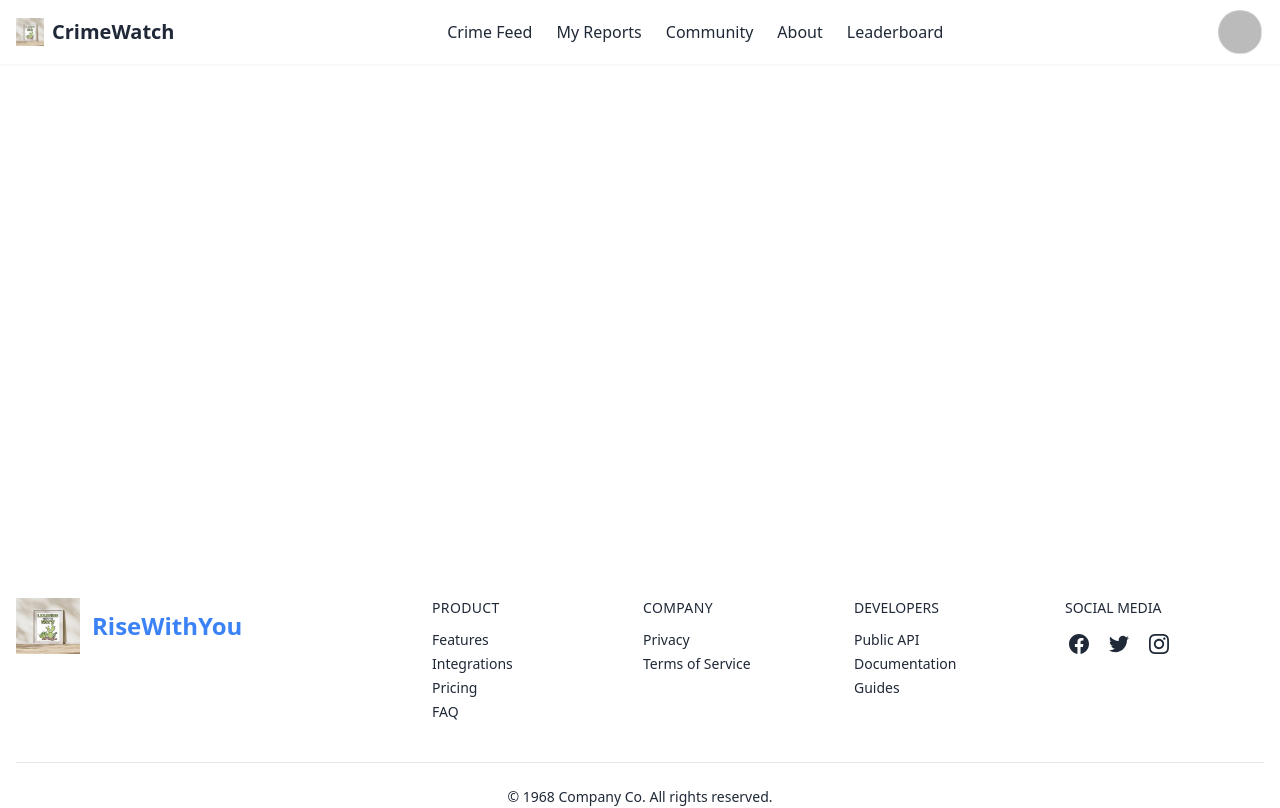
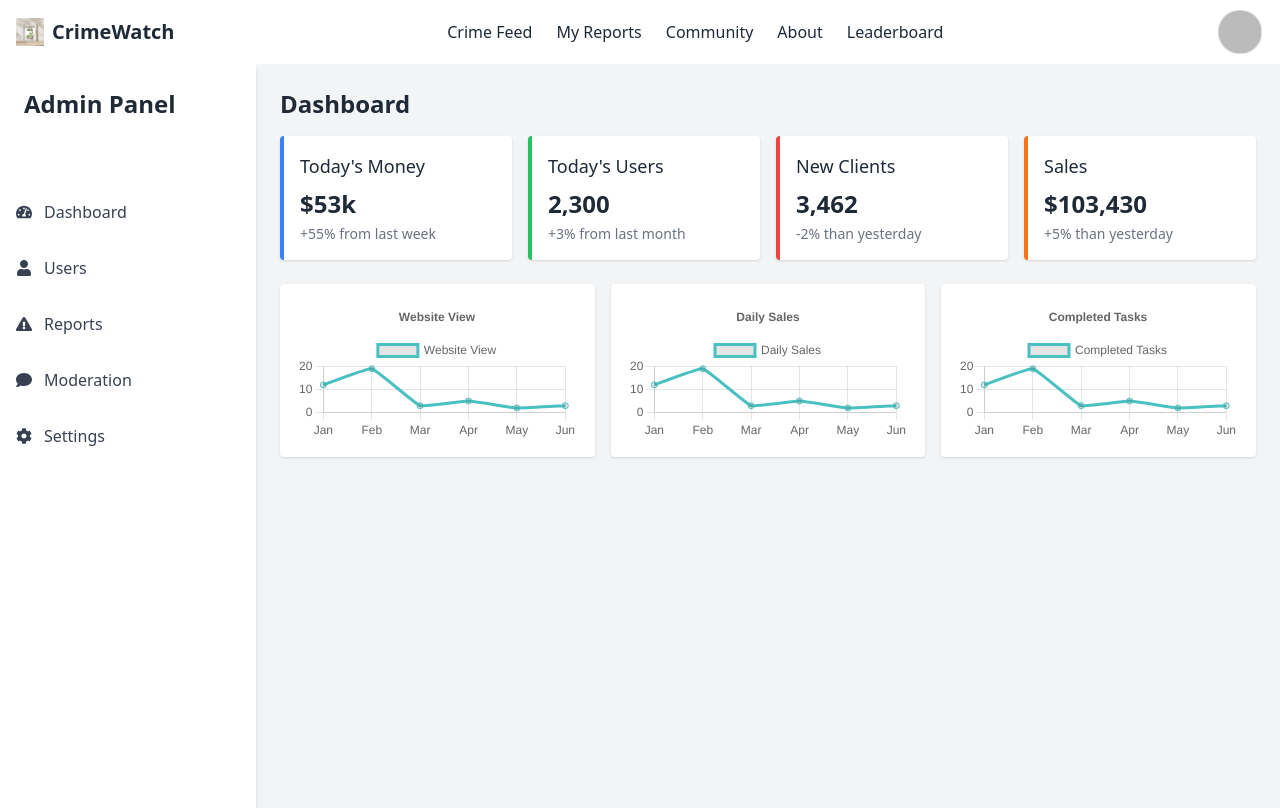
Before and after one commit to Idba1/CrimeWatch, a React (Vite) app in the folder client/: page /admin-dashboard in a window 1280 px wide. Shown: the top 808 px of the page. Built offline with nearby package versions, Linux system fonts and the light colour scheme; no server answers; sample sign-in values are in the browser's storage.

Commit message:
add static admin dashboard

```diff
--- a/client/package.json
+++ b/client/package.json
@@ -13,11 +13,13 @@
     "@heroicons/react": "^2.2.0",
     "@material-tailwind/react": "^2.1.10",
     "axios": "^1.7.7",
+    "chart.js": "^4.4.7",
     "date-fns": "^4.1.0",
     "emailjs-com": "^3.2.0",
     "firebase": "^11.0.1",
     "framer-motion": "^12.4.1",
     "react": "^18.3.1",
+    "react-chartjs-2": "^5.3.0",
     "react-dom": "^18.3.1",
     "react-hot-toast": "^2.4.1",
     "react-icon": "^1.0.0",
--- /dev/null
+++ b/client/src/Dashboard/AdminDashboard/AdminChart.jsx
@@ -0,0 +1,40 @@
+import { Line } from "react-chartjs-2";
+import { Chart as ChartJS, LineElement, CategoryScale, LinearScale, PointElement, Title, Tooltip, Legend } from "chart.js";
+
+ChartJS.register(LineElement, CategoryScale, LinearScale, PointElement, Title, Tooltip, Legend);
+
+const AdminChart = ({ title }) => {
+    const data = {
+        labels: ["Jan", "Feb", "Mar", "Apr", "May", "Jun"],
+        datasets: [
+            {
+                label: title,
+                data: [12, 19, 3, 5, 2, 3],
+                fill: false,
+                borderColor: "rgb(75, 192, 192)",
+                tension: 0.1,
+            },
+        ],
+    };
+
+    const options = {
+        responsive: true,
+        plugins: {
+            legend: {
+                position: "top",
+            },
+            title: {
+                display: true,
+                text: title,
+            },
+        },
+    };
+
+    return (
+        <div className="bg-white p-4 rounded shadow">
+            <Line data={data} options={options} />
+        </div>
+    );
+};
+
+export default AdminChart;
--- a/client/src/Dashboard/AdminDashboard/AdminDashboard.jsx
+++ b/client/src/Dashboard/AdminDashboard/AdminDashboard.jsx
@@ -1,7 +1,50 @@
+import AdminChart from "./AdminChart";
+import AdminSidebar from "./AdminSidebar";
+import StatsCard from "./StatsCard";
 
 const AdminDashboard = () => {
     return (
         <div>
+
+            <div className="flex bg-gray-100 min-h-screen">
+                <AdminSidebar />
+                <div className="flex-1 p-6">
+                    <h1 className="text-2xl font-semibold mb-4">Dashboard</h1>
+                    {/* Stats Cards Section */}
+                    <div className="grid grid-cols-1 md:grid-cols-2 lg:grid-cols-4 gap-4 mb-6">
+                        <StatsCard
+                            title="Today's Money"
+                            value="$53k"
+                            change="+55% from last week"
+                            color="blue"
+                        />
+                        <StatsCard
+                            title="Today's Users"
+                            value="2,300"
+                            change="+3% from last month"
+                            color="green"
+                        />
+                        <StatsCard
+                            title="New Clients"
+                            value="3,462"
+                            change="-2% than yesterday"
+                            color="red"
+                        />
+                        <StatsCard
+                            title="Sales"
+                            value="$103,430"
+                            change="+5% than yesterday"
+                            color="orange"
+                        />
+                    </div>
+                    {/* Charts Section */}
+                    <div className="grid grid-cols-1 md:grid-cols-3 gap-4">
+                        <AdminChart title="Website View" />
+                        <AdminChart title="Daily Sales" />
+                        <AdminChart title="Completed Tasks" />
+                    </div>
+                </div>
+            </div>
 
         </div>
     );
--- a/client/src/Dashboard/AdminDashboard/AdminSidebar.jsx
+++ b/client/src/Dashboard/AdminDashboard/AdminSidebar.jsx
@@ -1,8 +1,33 @@
+import { FaTachometerAlt, FaUser, FaExclamationTriangle, FaComment, FaCog } from "react-icons/fa";
 
 const AdminSidebar = () => {
     return (
-        <div>
-
+        <div className="w-64 bg-white shadow-md h-screen">
+            <div className="p-6">
+                <h2 className="text-2xl font-bold">Admin Panel</h2>
+            </div>
+            <nav className="mt-10">
+                <a href="#" className="flex items-center p-4 text-gray-700 hover:bg-gray-200">
+                    <FaTachometerAlt className="mr-3" />
+                    Dashboard
+                </a>
+                <a href="#" className="flex items-center p-4 text-gray-700 hover:bg-gray-200">
+                    <FaUser className="mr-3" />
+                    Users
+                </a>
+                <a href="#" className="flex items-center p-4 text-gray-700 hover:bg-gray-200">
+                    <FaExclamationTriangle className="mr-3" />
+                    Reports
+                </a>
+                <a href="#" className="flex items-center p-4 text-gray-700 hover:bg-gray-200">
+                    <FaComment className="mr-3" />
+                    Moderation
+                </a>
+                <a href="#" className="flex items-center p-4 text-gray-700 hover:bg-gray-200">
+                    <FaCog className="mr-3" />
+                    Settings
+                </a>
+            </nav>
         </div>
     );
 };
--- /dev/null
+++ b/client/src/Dashboard/AdminDashboard/ShowUsers.jsx
@@ -0,0 +1,9 @@
+const ShowUsers = () => {
+    return (
+        <div>
+
+        </div>
+    );
+};
+
+export default ShowUsers;
--- /dev/null
+++ b/client/src/Dashboard/AdminDashboard/StatsCard.jsx
@@ -0,0 +1,19 @@
+
+const StatsCard = ({ title, value, change, color }) => {
+    const borderColor = {
+        blue: "border-blue-500",
+        green: "border-green-500",
+        red: "border-red-500",
+        orange: "border-orange-500",
+    }[color] || "border-gray-500";
+
+    return (
+        <div className={`border-l-4 ${borderColor} bg-white p-4 rounded shadow`}>
+            <h3 className="text-lg font-medium">{title}</h3>
+            <p className="text-2xl font-bold mt-2">{value}</p>
+            <p className="text-sm text-gray-500 mt-1">{change}</p>
+        </div>
+    );
+};
+
+export default StatsCard;
```
Also changed, not shown: 1 other file (tests, documents, lock files or other folders).
